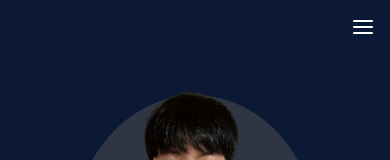
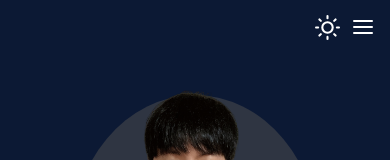
Before and after one commit to operland55/Portfolio, a React (Vite) app: page / in a window 390 px wide. Shown: the top 160 px of the page. Built offline with nearby package versions, Linux system fonts and the light colour scheme.

Commit message:
✅ Mobile Btn add

```diff
--- a/src/Components/Header.tsx
+++ b/src/Components/Header.tsx
@@ -74,6 +74,12 @@ const Switch = styled(FlexBox)`
 const SwitchImg = styled.p`
 	cursor: pointer;
 `;
+const MobileSwitchImg = styled.p`
+	cursor: pointer;
+	position: absolute;
+	right: 35px;
+	color: ${(props) => props.theme.textColor};
+`;
 
 function Header() {
 	const [IsDark, SetIsDark] = useRecoilState(isDarkAtom);
@@ -92,10 +98,12 @@ function Header() {
 	};
 	return (
 		<>
-			<MenuIcon onClick={MenuBtn}>
-				<FiMenu />
+			<MenuIcon>
+				<MobileSwitchImg onClick={Btn}>
+					{IsDark ? <HiMoon size={25} /> : <FiSun size={25} />}
+				</MobileSwitchImg>
+				<FiMenu onClick={MenuBtn} />
 			</MenuIcon>
-
 			<Nav>
 				<NavChild>
 					<Title>Portfolio</Title>
```
